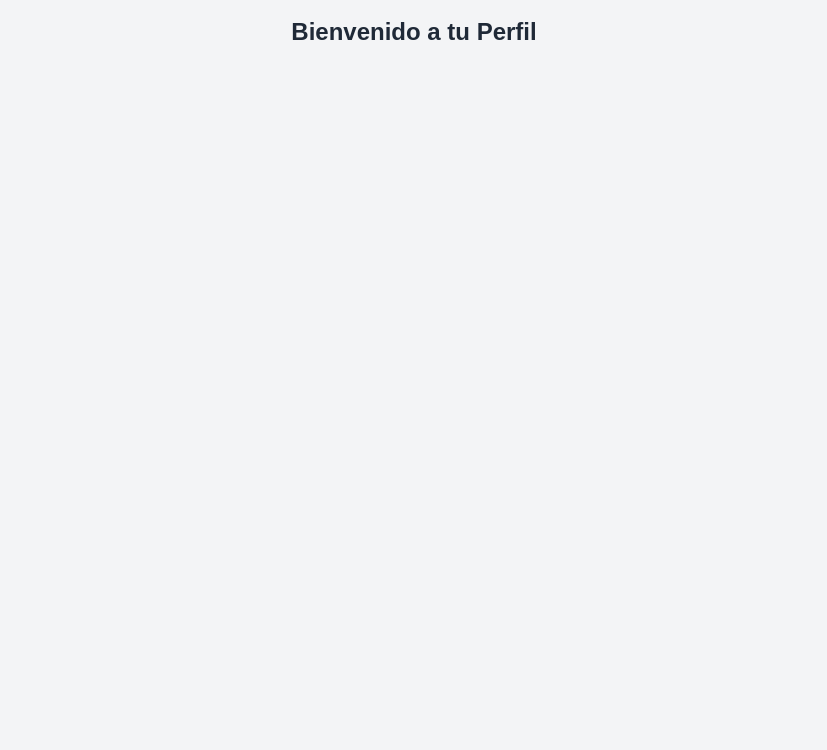
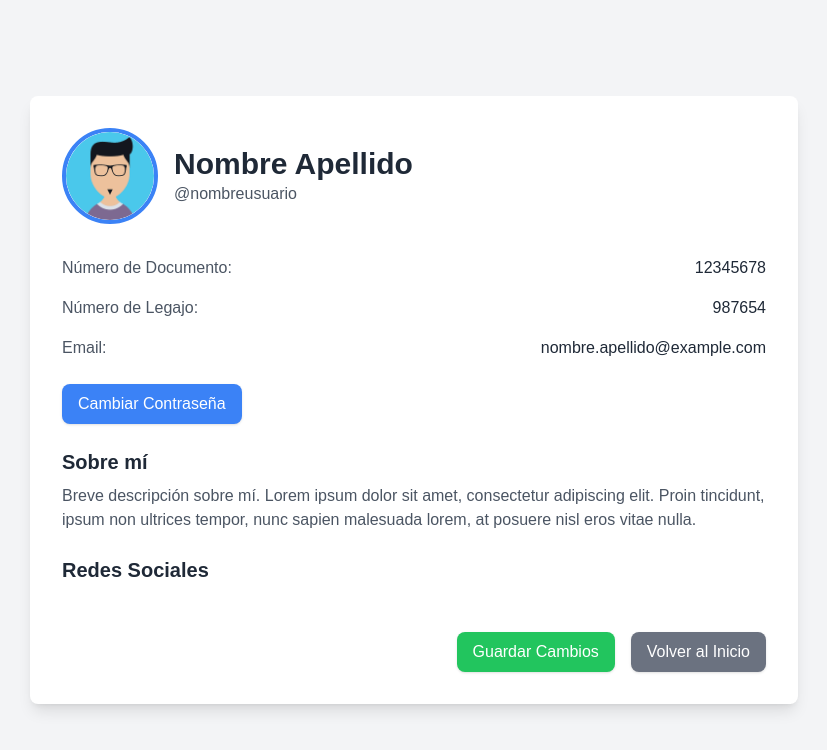
Before and after one commit to facu1391/HeritageManagement-, a Next.js app: page /Perfil in a window 1280 px wide. Shown: the top 750 px of the page, without its empty margins (226-1053 px from the left). Built offline with nearby package versions, Linux system fonts and the light colour scheme.

Commit message:
feat: profile

```diff
--- a/src/app/Perfil/page.tsx
+++ b/src/app/Perfil/page.tsx
@@ -1,12 +1,125 @@
-
+"use client"
+import Link from "next/link";
+import Image from "next/image";
+import { Perfil } from "@/public";
+import { useState } from "react";
 
 export default function Profile() {
+  const [message, setMessage] = useState("");
+
+  const handleSaveChanges = () => {
+    setMessage("Se guardaron los cambios correctamente");
+    setTimeout(() => setMessage(""), 3000); // Clear the message after 3 seconds
+  };
+
   return (
-    <section className="flex justify-center h-screen bg-gray-100 dark:bg-gray-900">
-        <div className="mt-4">
-            <h1 className="text-2xl font-bold text-gray-800 dark:text-white">Bienvenido a tu Perfil</h1>
+    <section className="flex justify-center items-center h-screen bg-gray-100 dark:bg-gray-900 px-4">
+      <div className="w-full max-w-3xl bg-white dark:bg-gray-800 rounded-lg shadow-lg p-8">
+        {/* Header Section */}
+        <div className="flex items-center space-x-4 mb-8">
+          <div className="w-24 h-24 rounded-full overflow-hidden border-4 border-blue-500">
+            <Image
+              src={Perfil}
+              alt="Foto de Perfil"
+              width={96}
+              height={96}
+              className="object-cover"
+            />
+          </div>
+          <div>
+            <h1 className="text-3xl font-bold text-gray-800 dark:text-white">Nombre Apellido</h1>
+            <p className="text-gray-600 dark:text-gray-400">@nombreusuario</p>
+          </div>
         </div>
+
+        {/* Info Section */}
+        <div className="space-y-4">
+          <div className="flex justify-between">
+            <span className="text-gray-600 dark:text-gray-400 font-medium">Número de Documento:</span>
+            <span className="text-gray-800 dark:text-gray-300">12345678</span>
+          </div>
+          <div className="flex justify-between">
+            <span className="text-gray-600 dark:text-gray-400 font-medium">Número de Legajo:</span>
+            <span className="text-gray-800 dark:text-gray-300">987654</span>
+          </div>
+          <div className="flex justify-between">
+            <span className="text-gray-600 dark:text-gray-400 font-medium">Email:</span>
+            <span className="text-gray-800 dark:text-gray-300">nombre.apellido@example.com</span>
+          </div>
+        </div>
+
+        {/* Change Password Section */}
+        <div className="my-6">
+          <button className="px-4 py-2 bg-blue-500 text-white rounded-lg shadow hover:bg-blue-600">
+            Cambiar Contraseña
+          </button>
+        </div>
+
+        {/* Description Section */}
+        <div className="mb-6">
+          <h2 className="text-xl font-bold text-gray-800 dark:text-white mb-2">Sobre mí</h2>
+          <p className="text-gray-600 dark:text-gray-400">
+            Breve descripción sobre mí. Lorem ipsum dolor sit amet, consectetur adipiscing elit. Proin
+            tincidunt, ipsum non ultrices tempor, nunc sapien malesuada lorem, at posuere nisl eros
+            vitae nulla.
+          </p>
+        </div>
+
+        {/* Social Media Section */}
+        <div>
+          <h2 className="text-xl font-bold text-gray-800 dark:text-white mb-4">Redes Sociales</h2>
+          <div className="flex space-x-4">
+            <a
+              href="#"
+              className="text-blue-500 hover:text-blue-600 dark:hover:text-blue-400"
+              aria-label="Facebook"
+            >
+              <i className="fab fa-facebook text-2xl"></i>
+            </a>
+            <a
+              href="#"
+              className="text-blue-400 hover:text-blue-500 dark:hover:text-blue-300"
+              aria-label="Twitter"
+            >
+              <i className="fab fa-twitter text-2xl"></i>
+            </a>
+            <a
+              href="#"
+              className="text-pink-500 hover:text-pink-600 dark:hover:text-pink-400"
+              aria-label="Instagram"
+            >
+              <i className="fab fa-instagram text-2xl"></i>
+            </a>
+            <a
+              href="#"
+              className="text-blue-700 hover:text-blue-800 dark:hover:text-blue-600"
+              aria-label="LinkedIn"
+            >
+              <i className="fab fa-linkedin text-2xl"></i>
+            </a>
+          </div>
+        </div>
+
+        {/* Action Buttons Section */}
+        <div className="mt-8 flex justify-end space-x-4">
+          <button
+            onClick={handleSaveChanges}
+            className="px-4 py-2 bg-green-500 text-white rounded-lg shadow hover:bg-green-600"
+          >
+            Guardar Cambios
+          </button>
+          <Link href="/Home">
+            <button className="px-4 py-2 bg-gray-500 text-white rounded-lg shadow hover:bg-gray-600">
+              Volver al Inicio
+            </button>
+          </Link>
+        </div>
+
+        {/* Success Message */}
+        {message && (
+          <div className="mt-4 text-center text-green-500 font-bold">{message}</div>
+        )}
+      </div>
     </section>
-
   );
 }
--- a/src/components/Layouts/NavBar/NavBar.tsx
+++ b/src/components/Layouts/NavBar/NavBar.tsx
@@ -22,7 +22,7 @@ export default function Navbar() {
   };
 
   return (
-    <nav className="bg-gray-800">
+    <nav className="bg-gray-800 ">
       <div className="mx-auto max-w-7xl px-2 sm:px-6 lg:px-8">
         <div className="relative flex h-16 items-center justify-between">
           {/* Buscador centrado */}
@@ -78,7 +78,7 @@ export default function Navbar() {
               type="button"
               className="relative rounded-full bg-gray-800 p-1 text-gray-400 hover:text-white focus:ring-2 focus:ring-white focus:ring-offset-2 focus:ring-offset-gray-800"
             >
-              <span className="sr-only">View notifications</span>
+              <span className="sr-only ">View notifications</span>
               <svg
                 className="size-6"
                 fill="none"
```
